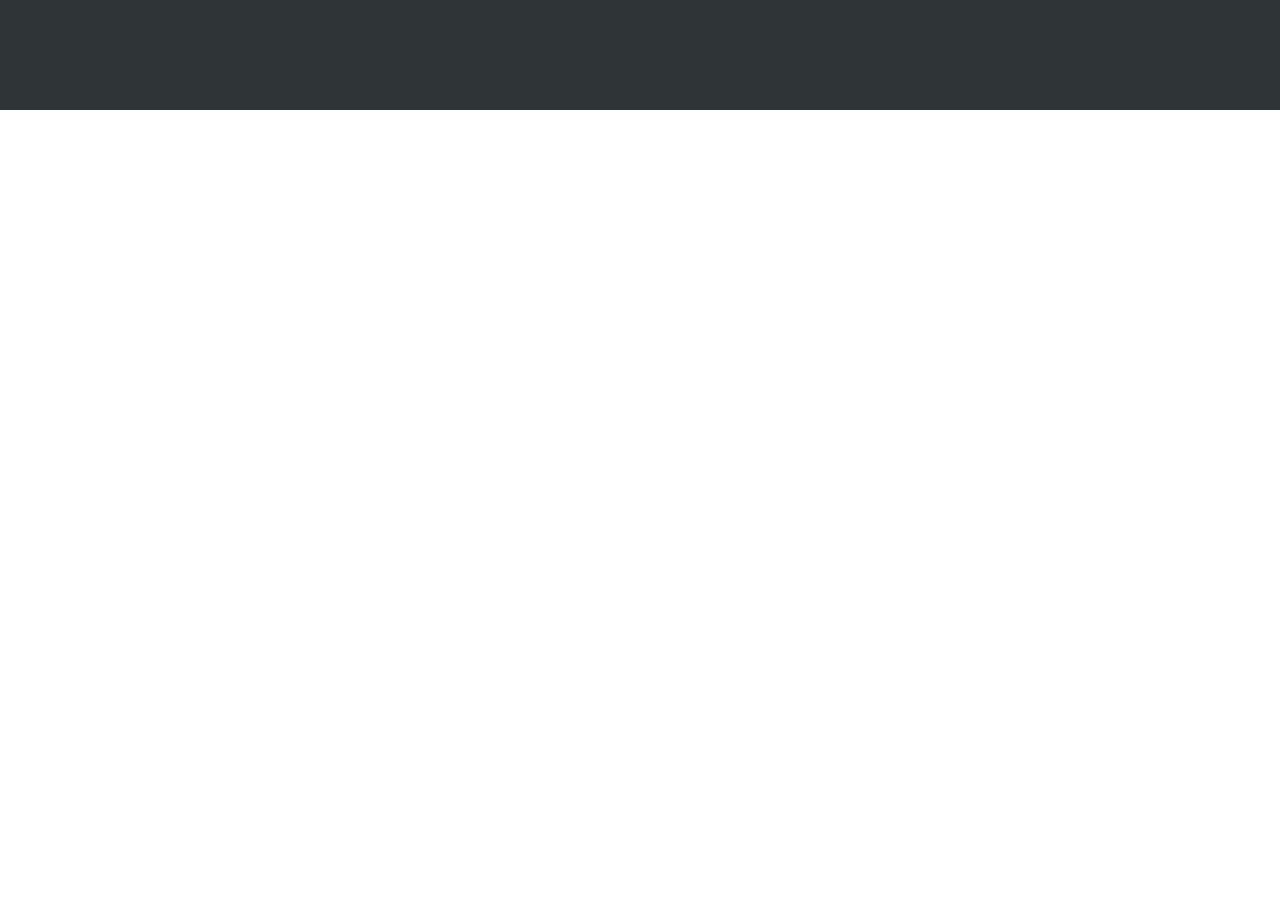
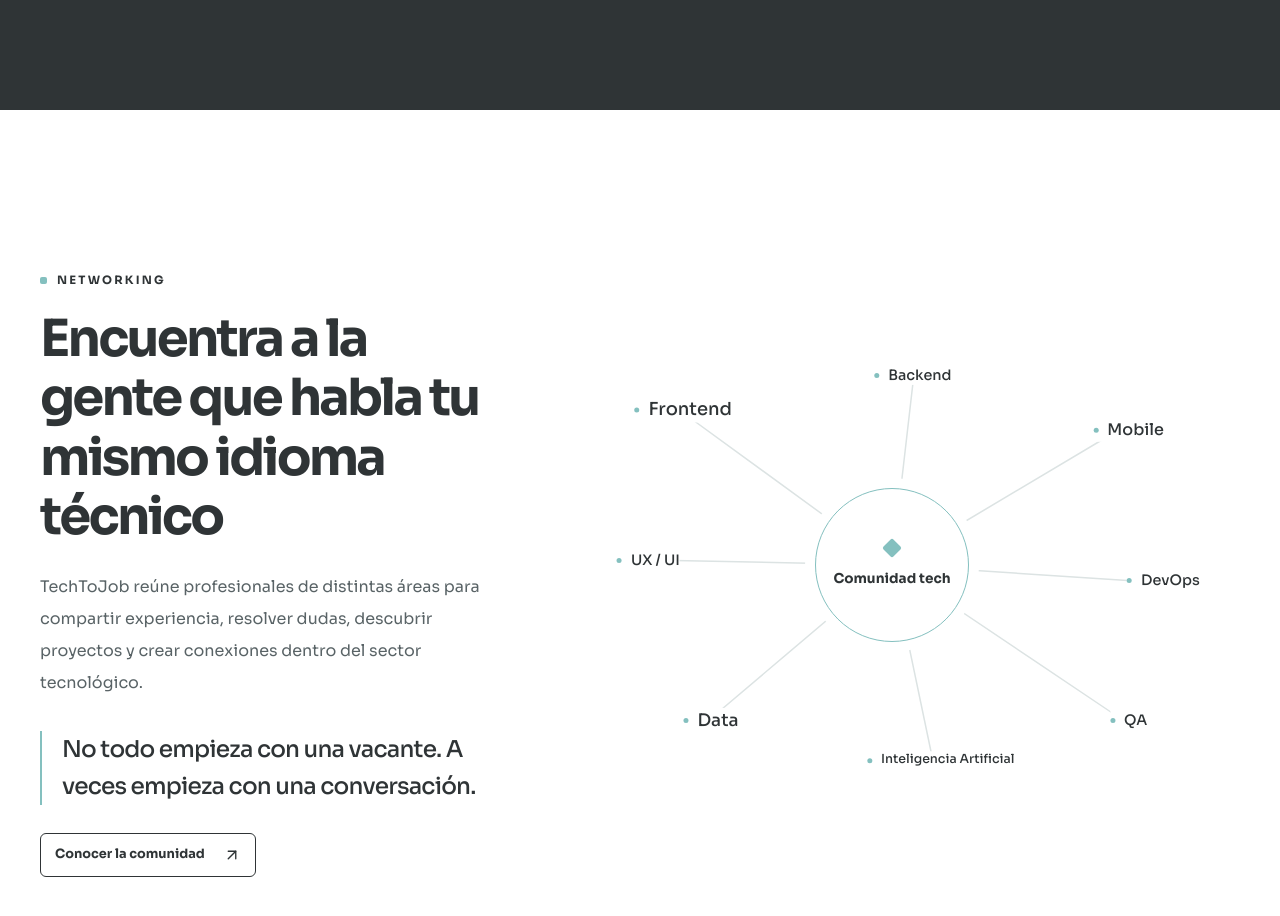
Before and after one commit to SantosLeon12/techtojob, a Next.js app: page / in a window 1280 px wide. Shown: the part 3916-4832 px from the top of the page. Before the commit the page ends 4026 px from the top, so only its background shows below. Built offline with nearby package versions, Linux system fonts and the light colour scheme.

Commit message:
feat: add networking community section

```diff
--- a/src/app/page.tsx
+++ b/src/app/page.tsx
@@ -3,6 +3,7 @@
 import HowItWorksSection from "@/components/sections/HowItWorksSection";
 import TalentCompaniesSection from "@/components/sections/TalentCompaniesSection";
 import TournamentsSection from "@/components/sections/TournamentsSection";
+import NetworkingSection from "@/components/sections/NetworkingSection";
 
 export default function Home() {
   return (
@@ -13,6 +14,7 @@
         <HowItWorksSection />
         <TalentCompaniesSection />
         <TournamentsSection />
+        <NetworkingSection />
       </main>
     </>
   );
--- /dev/null
+++ b/src/components/sections/NetworkingSection.module.css
@@ -0,0 +1,201 @@
+.section {
+  background: var(--brand-white);
+  padding: 80px 0 88px;
+  scroll-margin-top: 24px;
+}
+
+.layout { display: grid; gap: 44px; }
+
+.eyebrow {
+  display: flex;
+  align-items: center;
+  gap: 10px;
+  color: var(--brand-dark);
+  font-size: 0.72rem;
+  font-weight: 700;
+  letter-spacing: 0.19em;
+  text-transform: uppercase;
+}
+
+.eyebrowDot, .node, .centerMark {
+  display: block;
+  flex: none;
+  width: 7px;
+  height: 7px;
+  border-radius: 2px;
+  background: var(--brand-primary);
+}
+
+.title {
+  max-width: 18ch;
+  margin-top: 20px;
+  color: var(--brand-dark);
+  font-size: clamp(2rem, 4vw, 3.5rem);
+  font-weight: 700;
+  line-height: 1.16;
+  letter-spacing: -0.055em;
+}
+
+.description {
+  max-width: 43rem;
+  margin-top: 24px;
+  color: var(--muted);
+  font-size: 1rem;
+  line-height: 2;
+}
+
+.network {
+  position: relative;
+  min-width: 0;
+  padding: 20px 0;
+}
+
+.connectors { display: none; }
+
+.center {
+  display: flex;
+  width: max-content;
+  align-items: center;
+  gap: 11px;
+  margin: 0 auto 28px;
+  padding: 13px 17px;
+  border: 1px solid var(--brand-primary);
+  border-radius: 999px;
+  background: var(--brand-white);
+  color: var(--brand-dark);
+  font-size: 0.85rem;
+  font-weight: 700;
+}
+
+.centerMark { width: 10px; height: 10px; transform: rotate(45deg); }
+
+.areas {
+  position: relative;
+  display: grid;
+  grid-template-columns: minmax(0, 1fr) minmax(0, 1fr);
+  gap: 0 18px;
+  margin: 0;
+  padding: 0;
+  list-style: none;
+}
+
+.areas::before {
+  position: absolute;
+  top: -28px;
+  bottom: 24px;
+  left: 50%;
+  width: 1px;
+  background: var(--border);
+  content: "";
+}
+
+.area {
+  position: relative;
+  display: flex;
+  min-width: 0;
+  min-height: 64px;
+  align-items: center;
+  gap: 9px;
+  border-top: 1px solid var(--border);
+  color: var(--brand-dark);
+  font-size: clamp(0.78rem, 2.5vw, 0.95rem);
+  font-weight: 500;
+  line-height: 1.4;
+}
+
+.area:nth-child(even) { padding-left: 12px; }
+.area:nth-child(1), .area:nth-child(2) { border-top: 0; }
+.node { width: 5px; height: 5px; border-radius: 50%; }
+
+.closing { max-width: 33rem; }
+.statement {
+  padding-left: 20px;
+  border-left: 2px solid var(--brand-primary);
+  color: var(--brand-dark);
+  font-size: clamp(1.15rem, 2vw, 1.45rem);
+  font-weight: 500;
+  line-height: 1.6;
+  letter-spacing: -0.035em;
+}
+
+.cta {
+  display: inline-flex;
+  min-height: 44px;
+  align-items: center;
+  justify-content: space-between;
+  gap: 18px;
+  margin-top: 28px;
+  padding: 10px 14px;
+  border: 1px solid var(--brand-dark);
+  border-radius: 6px;
+  color: var(--brand-dark);
+  font-size: 0.8rem;
+  font-weight: 700;
+  transition: background-color 150ms ease, color 150ms ease;
+}
+.cta:hover { background: var(--brand-dark); color: var(--brand-white); }
+.cta:focus-visible { outline: 2px solid var(--brand-dark); outline-offset: 3px; }
+
+@media (min-width: 768px) {
+  .section { padding: 96px 0 108px; }
+  .layout { grid-template-columns: minmax(0, 0.9fr) minmax(0, 1.1fr); column-gap: 32px; row-gap: 20px; }
+  .network { grid-column: 2; grid-row: 1 / 3; align-self: center; }
+  .closing { grid-column: 1; }
+}
+
+@media (min-width: 1024px) {
+  .section { padding: 112px 0 120px; }
+  .layout { grid-template-columns: minmax(0, 0.8fr) minmax(0, 1.2fr); gap: 32px 40px; align-items: start; }
+  .copy { padding-top: 50px; }
+  .network { height: 500px; padding: 0; }
+  .connectors {
+    position: absolute;
+    inset: 0;
+    display: block;
+    width: 100%;
+    height: 100%;
+    fill: none;
+    stroke: var(--border);
+    stroke-width: 1.5;
+  }
+  .center {
+    position: absolute;
+    z-index: 1;
+    top: 50%;
+    left: 50%;
+    display: flex;
+    width: 154px;
+    height: 154px;
+    flex-direction: column;
+    justify-content: center;
+    gap: 14px;
+    margin: 0;
+    border-radius: 50%;
+    box-shadow: 0 0 0 10px var(--brand-white);
+    text-align: center;
+    transform: translate(-50%, -50%);
+  }
+  .centerMark { width: 14px; height: 14px; }
+  .areas { position: static; display: block; }
+  .areas::before { display: none; }
+  .area, .area:nth-child(even) {
+    position: absolute;
+    z-index: 1;
+    min-height: 0;
+    padding: 0;
+    border: 0;
+    background: var(--brand-white);
+    font-size: 0.9rem;
+    white-space: nowrap;
+    transform: translate(-50%, -50%);
+  }
+  .area[data-position="1"] { top: 19%; left: 20%; font-size: 1.12rem; }
+  .area[data-position="2"] { top: 12%; left: 53%; }
+  .area[data-position="3"] { top: 23%; left: 84%; font-size: 1rem; }
+  .area[data-position="4"] { top: 49%; left: 15%; }
+  .area[data-position="5"] { top: 53%; left: 89%; }
+  .area[data-position="6"] { top: 81%; left: 24%; font-size: 1.08rem; }
+  .area[data-position="7"] { top: 89%; left: 57%; font-size: 0.78rem; }
+  .area[data-position="8"] { top: 81%; left: 84%; }
+  .closing { align-self: end; padding-bottom: 32px; }
+}
--- /dev/null
+++ b/src/components/sections/NetworkingSection.tsx
@@ -0,0 +1,52 @@
+import { ArrowUpRight } from "lucide-react";
+import Container from "@/components/ui/Container";
+import { DISCORD_URL } from "@/lib/constants";
+import messages from "@/messages/es.json";
+import styles from "./NetworkingSection.module.css";
+
+export default function NetworkingSection() {
+  const { networking } = messages;
+
+  return (
+    <section id="comunidad" aria-labelledby="networking-title" className={styles.section}>
+      <Container>
+        <div className={styles.layout}>
+          <div className={styles.copy}>
+            <p className={styles.eyebrow}>
+              <span className={styles.eyebrowDot} aria-hidden="true" />
+              {networking.eyebrow}
+            </p>
+            <h2 id="networking-title" className={styles.title}>{networking.title}</h2>
+            <p className={styles.description}>{networking.description}</p>
+          </div>
+
+          <div className={styles.network}>
+            <svg className={styles.connectors} viewBox="0 0 700 500" preserveAspectRatio="none" aria-hidden="true">
+              <path d="M350 250 136 95 M350 250 372 60 M350 250 578 115 M350 250 105 245 M350 250 610 267 M350 250 166 405 M350 250 391 445 M350 250 582 405" />
+            </svg>
+            <div className={styles.center} aria-hidden="true">
+              <span className={styles.centerMark} />
+              <span>{networking.community}</span>
+            </div>
+            <ul className={styles.areas}>
+              {networking.areas.map((area, index) => (
+                <li key={area} className={styles.area} data-position={index + 1}>
+                  <span className={styles.node} aria-hidden="true" />
+                  {area}
+                </li>
+              ))}
+            </ul>
+          </div>
+
+          <div className={styles.closing}>
+            <p className={styles.statement}>{networking.statement}</p>
+            <a href={DISCORD_URL} className={styles.cta}>
+              {networking.cta}
+              <ArrowUpRight aria-hidden="true" size={18} strokeWidth={1.8} />
+            </a>
+          </div>
+        </div>
+      </Container>
+    </section>
+  );
+}
--- a/src/messages/es.json
+++ b/src/messages/es.json
@@ -143,5 +143,23 @@
       }
     ],
     "cta": "Participar en los torneos"
+  },
+  "networking": {
+    "eyebrow": "Networking",
+    "title": "Encuentra a la gente que habla tu mismo idioma técnico",
+    "description": "TechToJob reúne profesionales de distintas áreas para compartir experiencia, resolver dudas, descubrir proyectos y crear conexiones dentro del sector tecnológico.",
+    "community": "Comunidad tech",
+    "areas": [
+      "Frontend",
+      "Backend",
+      "Mobile",
+      "UX / UI",
+      "DevOps",
+      "Data",
+      "Inteligencia Artificial",
+      "QA"
+    ],
+    "statement": "No todo empieza con una vacante. A veces empieza con una conversación.",
+    "cta": "Conocer la comunidad"
   }
 }
```
